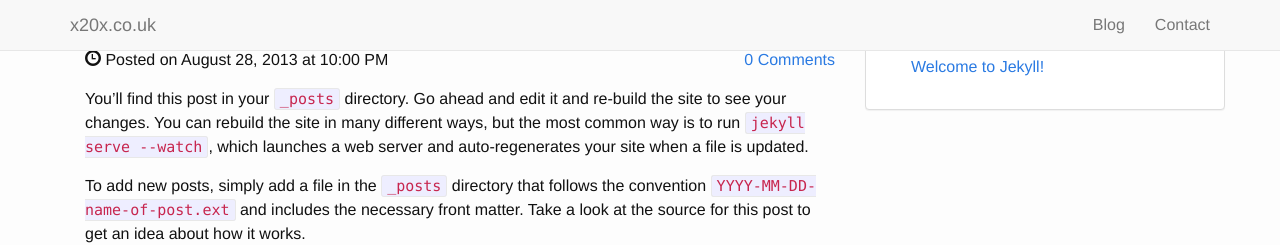
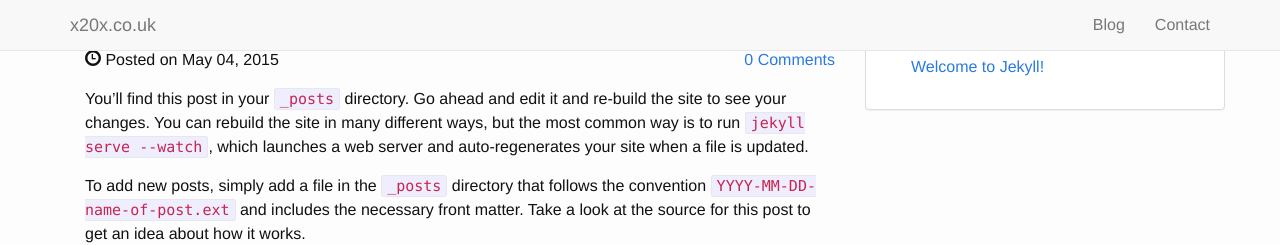
Before and after one commit to AidaPaul/puciek.github.io, a Jekyll site: the page built from _posts/2015-05-04-welcome-to-jekyll.markdown, in a window 1280 px wide. Shown: the top 245 px of the page. Built offline with Jekyll 4.4.1, drawn with Linux system fonts in a browser that asks for light colours; comment, search, counter and statistics services are not loaded.

Commit message:
Date foramtting

```diff
--- a/_layouts/post.html
+++ b/_layouts/post.html
@@ -13,7 +13,7 @@ comments: true
             </h2>
 
             <div class="row">
-                <p class="col-md-9"><span class="glyphicon glyphicon-time"></span> Posted on August 28, 2013 at 10:00 PM
+                <p class="col-md-9"><span class="glyphicon glyphicon-time"></span> Posted on {{ page.date | date: '%B %d, %Y' }}
                 </p>
                 <p class="col-md-3 text-right"><a href="#disqus_thread">0 Comments</a></p>
             </div>
```
